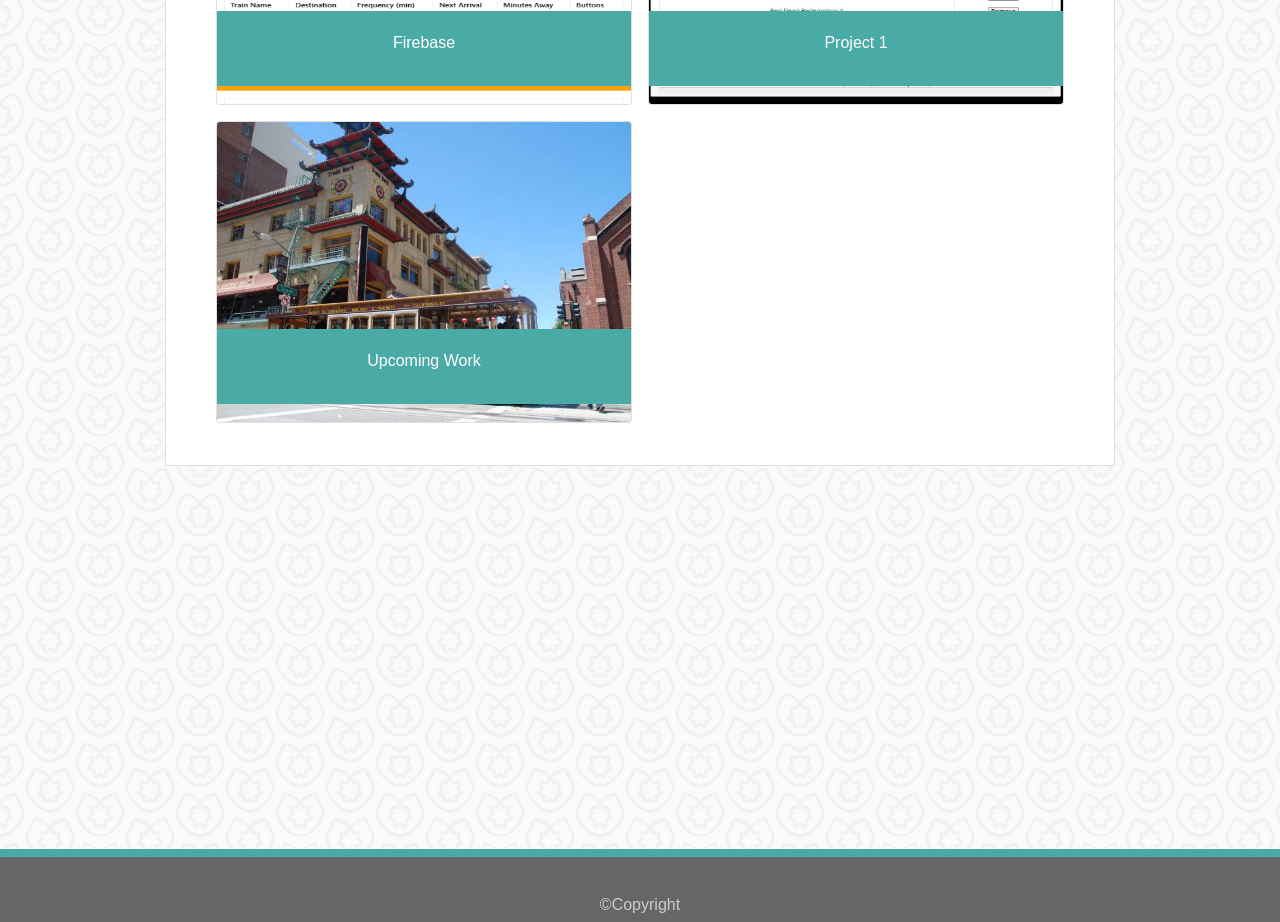
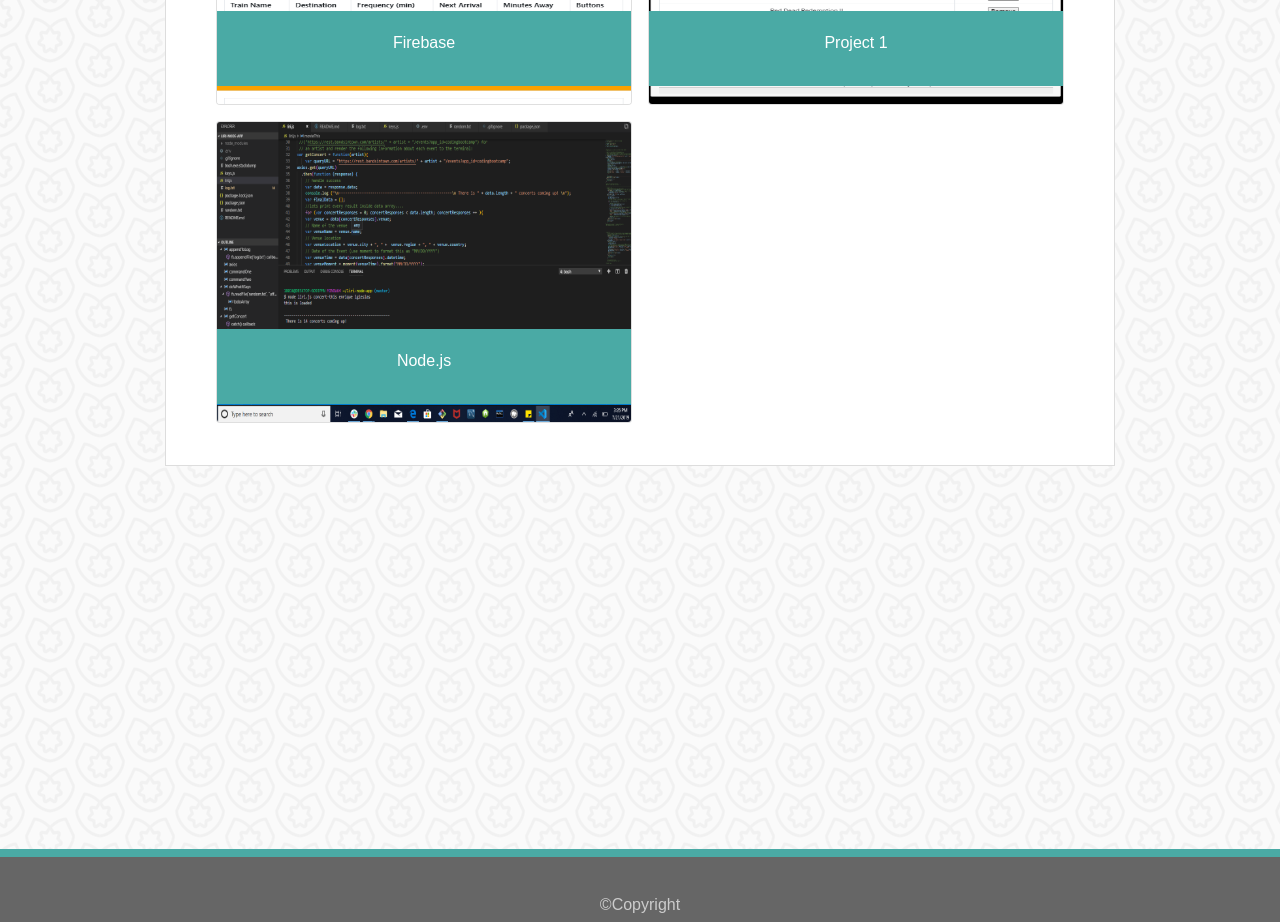
Before and after one commit to ginnac/bootstrap-portfolio, a plain HTML site: page portfolio.html in a window 1280 px wide. Shown: the part 1160-2082 px from the top of the page. Drawn offline with nearby package versions, Linux system fonts and the light colour scheme.

Commit message:
node final adjustment

```diff
--- a/portfolio.html
+++ b/portfolio.html
@@ -109,9 +109,9 @@
                     <div class="col-12 col-sm-12 col-md-6 py-2 px-2">
                         <div class="card">
                             <a href="https://github.com/ginnac/liri-node-app" target="_blank" class="box-portfolio">
-                                <img src="assets/images/travel.jpg" atl="saved for upcoming Work" class="img-fluid card-img pictureboxes">
+                                <img src="assets/images/concert-this.PNG" atl="Node.js - Liri-App" class="img-fluid card-img pictureboxes">
                                 <div class="link-box card-img-overlay picbox d-flex align-content-center flex-wrap justify-content-center">
-                                    <p class="card-title pictext">Upcoming Work</p>
+                                    <p class="card-title pictext">Node.js</p>
                                 </div>
                             </a>
                         </div>
```
